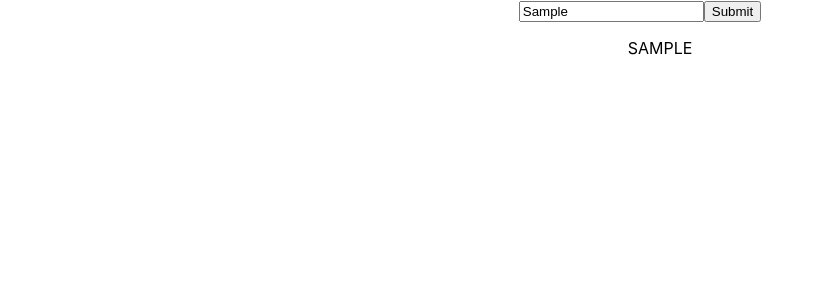
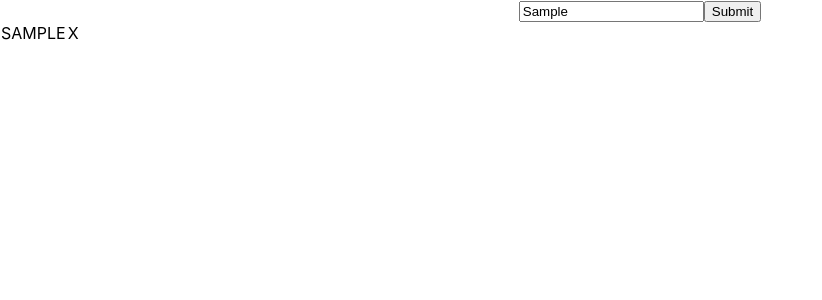
Before and after one commit to daneng1/basicReactForm, a React (Create React App) app: page / in a window 1280 px wide. Both pictures are taken after typing "Sample" into the empty fields and a click on the button "Submit". Shown: the top 300 px of the page, without its empty margins (0-822 px from the left). Built offline with nearby package versions, Linux system fonts and the light colour scheme.

Commit message:
adding items works, now working on deleting items

```diff
--- a/src/App.css
+++ b/src/App.css
@@ -8,6 +8,10 @@
   cursor: pointer;
 }
 
-.item {
+.todo_complete {
+  text-decoration: line-through;
+}
 
+.todo_incomplete {
+  text-decoration: none;
 }
--- a/src/App.js
+++ b/src/App.js
@@ -1,4 +1,4 @@
-import React, { useState } from 'react';
+import React, { useState, useEffect } from 'react';
 import './App.css';
 
 function App() {
@@ -6,25 +6,34 @@ function App() {
   const [todo, setTodo] = useState([]);
 
   const handleSubmit = (e) => {
+    e.preventDefault();
     const newItem = {
-      _id: Math.floor(Math.random() * 10000),
+      _id: todo.length,
       task: input.toUpperCase(),
       complete: false
     }
-    e.preventDefault();
     setTodo([...todo, newItem]);
-    // console.log(todo);
   }
 
-  const toggleComplete = (e, id) => {
-    e.preventDefault();
-    todo.filter((item) => {
+  const toggleComplete = (id) => {
+    let newTodo = todo.map((item) => {
       if (item._id === id) {
-        item.complete = !item.complete;
+        return {...item, complete: !item.complete};
       }
-      // console.log(item.task, item.complete);
-      return todo;
+      return item;
     })
+    setTodo(newTodo);
+  }
+
+  const deleteTodo = (id) => {
+    let newTodo = todo.map((item) => {
+      if (item._id === id) {
+        return todo.slice(item);
+      }
+      return item;
+    })
+    setTodo(newTodo);
+    console.log(todo);
   }
 
   return (
@@ -33,12 +42,15 @@ function App() {
         <input type="text" onChange={(e) => setInput(e.target.value)}></input>
         <button type='submit'>Submit</button>
       </form>
-      <ul id="form">
-      {todo ? todo.map((item) =>
-        <li onClick={(e) => toggleComplete(e, item._id)} style={{ textDecorationLine: item.complete ? 'line-through': 'none'}} className='item' key={item._id}>{item.task}</li>
+      <tbody id="form">
+      {todo ? todo.map((todo) =>
+        <tr>
+        <td onClick={() => toggleComplete(todo._id)} className={todo.complete ? "todo_complete" : "todo_incomplete"} key={todo._id}>{todo.task}</td>
+        <td onClick={() => deleteTodo(todo._id)}>X</td>
+        </tr>
       )
       : null }
-      </ul>
+      </tbody>
     </div>
   );
 }
```
